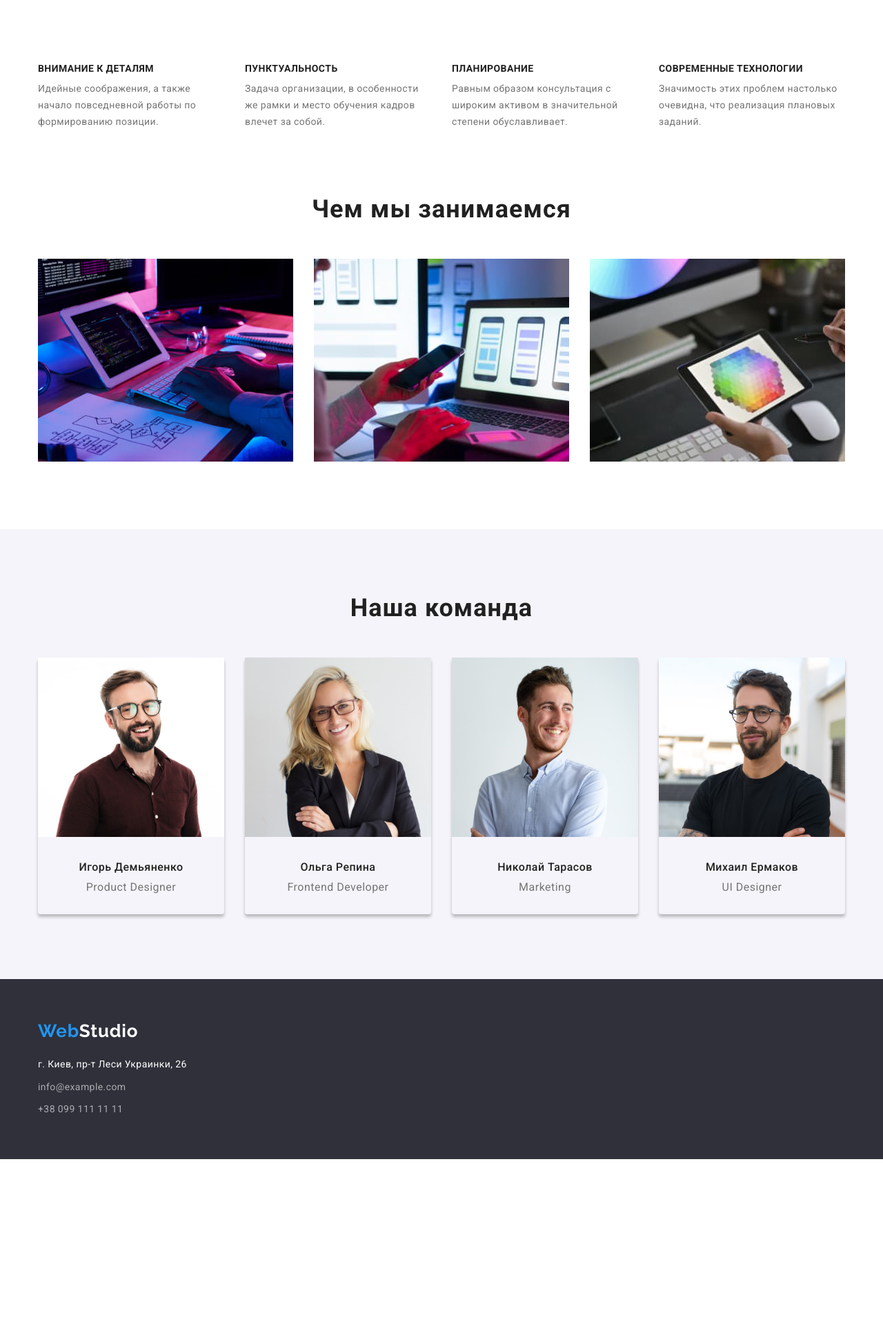
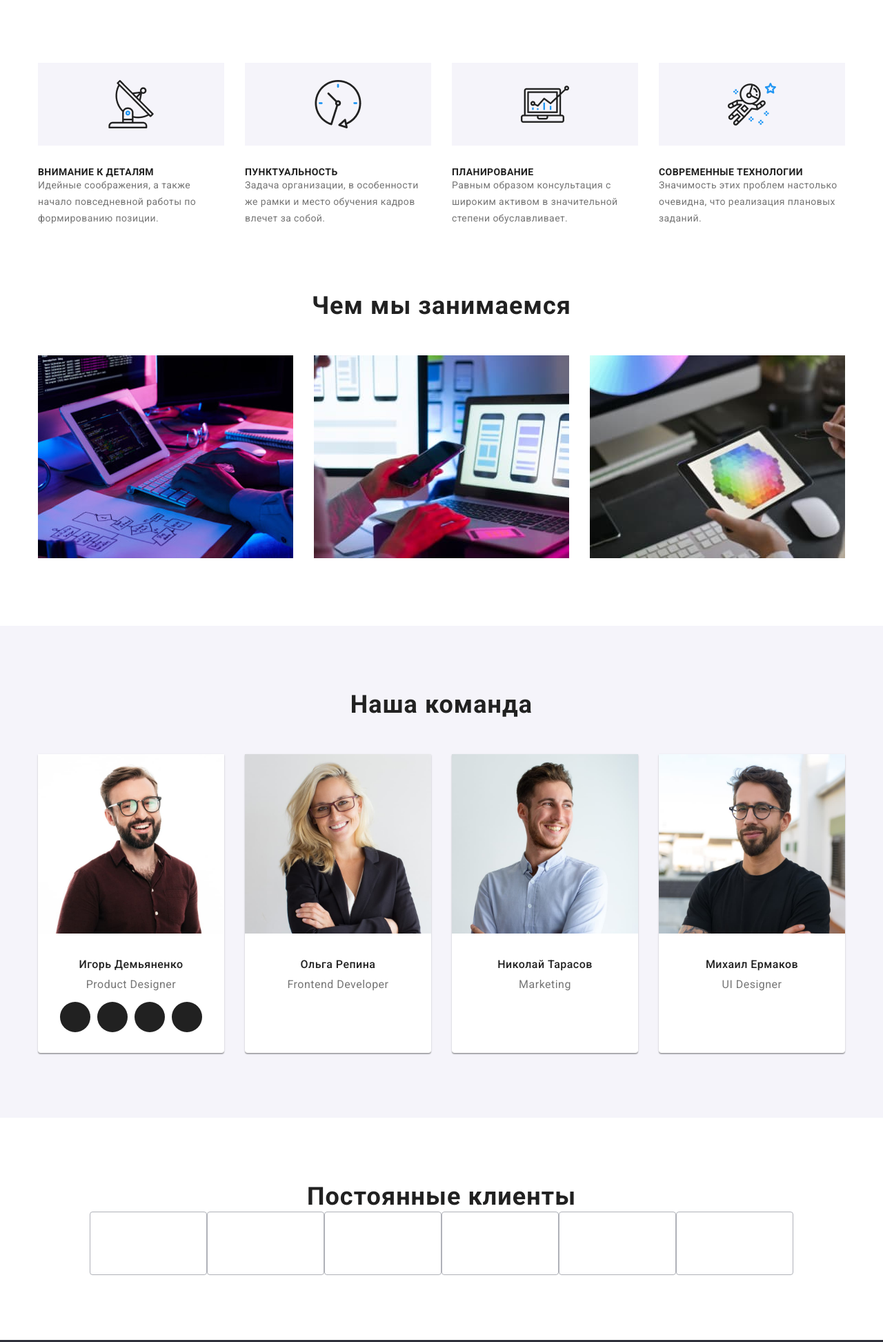
Before and after one commit to Selim96/goit-markup-hw-04, a plain HTML site: page index.html in a window 1280 px wide. Shown: the part 684-2629 px from the top of the page at 69% size. Before the commit the page ends 2364 px from the top, so only its background shows below. Drawn offline with nearby package versions, Linux system fonts and the light colour scheme.

Commit message:
clients section

```diff
--- a/css/styles.css
+++ b/css/styles.css
@@ -3,9 +3,12 @@
   --button-color: #2196f3;
   --primery-text-color: #757575;
   --baner-text-color: #fff;
-  --baner-color: rgba(47, 48, 58, 1);
+  --baner-color: rgba(196, 196, 196, 1);
   --filter-color: rgba(245, 244, 250, 1);
   --footer-text-color: rgba(255, 255, 255, 0.6);
+  --footer-color: rgba(47, 48, 58, 1);
+  --benefits-item-color: rgba(245, 244, 250, 1);
+  --border-clients-color: rgba(175, 177, 184, 1);
 }
 
 /* цвет фона #e5e5e5 */
@@ -116,6 +119,19 @@ h3 {
 /* Оформление основной части */
 
 .baner {
+  max-width: 1600px;
+  height: 600px;
+  margin-right: auto;
+  margin-left: auto;
+  background-image: linear-gradient(
+      to right,
+      rgba(47, 48, 58, 0.4),
+      rgba(47, 48, 58, 0.4)
+    ),
+    url(../images/bg-img/Img.jpg);
+  background-repeat: no-repeat;
+  background-position: center;
+  background-size: cover;
   background-color: var(--baner-color);
   text-align: center;
   padding-top: 200px;
@@ -170,6 +186,33 @@ h3 {
   width: 270px;
 }
 
+.benefits-item::before {
+  display: block;
+  content: "";
+  height: 120px;
+  background-color: var(--benefits-item-color);
+  background-size: 70px 70px;
+  background-position: center;
+  background-repeat: no-repeat;
+  margin-bottom: 30px;
+}
+
+.benefits-item:nth-child(1)::before {
+  background-image: url(../images/banefis-icon/antenna_1.png);
+}
+
+.benefits-item:nth-child(2)::before {
+  background-image: url(../images/banefis-icon/clock.png);
+}
+
+.benefits-item:nth-child(3)::before {
+  background-image: url(../images/banefis-icon/diagram.png);
+}
+
+.benefits-item:nth-child(4)::before {
+  background-image: url(../images/banefis-icon/astronaut.png);
+}
+
 .benefits-text {
   font-size: 14px;
   line-height: 1.71;
@@ -192,7 +235,6 @@ h3 {
 
 .title {
   color: var(--title-color);
-  margin-bottom: 10px;
 }
 
 .pictures {
@@ -230,8 +272,10 @@ h3 {
   padding-bottom: 30px;
   margin-right: 30px;
   width: 270px;
-  box-shadow: 0 4px 4px 0 rgba(0, 0, 0, 0.25);
-  border-radius: 4px;
+  background: #ffffff;
+  box-shadow: 0px 1px 3px rgba(0, 0, 0, 0.12), 0px 1px 1px rgba(0, 0, 0, 0.14),
+    0px 2px 1px rgba(0, 0, 0, 0.2);
+  border-radius: 0px 0px 4px 4px;
 }
 
 .names {
@@ -241,6 +285,7 @@ h3 {
   text-align: center;
   letter-spacing: 0.03em;
   margin-top: 30px;
+  margin-bottom: 10px;
 }
 
 .profession {
@@ -248,6 +293,39 @@ h3 {
   line-height: 1.1875;
   text-align: center;
   letter-spacing: 0.03em;
+  margin-bottom: 16px;
+}
+
+.social-list {
+  display: flex;
+  justify-content: center;
+}
+
+.social-item + .social-item {
+  margin-left: 10px;
+}
+
+.social-link {
+  text-decoration: none;
+  width: 44px;
+  height: 44px;
+  border-radius: 50%;
+  background-color: var(--title-color);
+  display: block;
+}
+
+/* ------оформление Постоянные клиенты---------- */
+.clients-list {
+  display: flex;
+  justify-content: center;
+}
+
+.clients-link {
+  display: block;
+  width: 170px;
+  height: 92px;
+  border: 1px solid var(--border-clients-color);
+  border-radius: 4px;
 }
 
 /* ---------------офрмление портфолио----------- */
@@ -348,7 +426,7 @@ h3 {
 
 .footer {
   color: #fff;
-  background-color: var(--baner-color);
+  background-color: var(--footer-color);
   padding: 60px 0;
 }
 
--- a/index.html
+++ b/index.html
@@ -140,6 +140,20 @@
               />
               <h3 class="title names">Игорь Демьяненко</h3>
               <p class="profession">Product Designer</p>
+              <ul class="no-dots social-list">
+                <li class="social-item">
+                  <a class="social-link" href=""></a>
+                </li>
+                <li class="social-item">
+                  <a class="social-link" href=""></a>
+                </li>
+                <li class="social-item">
+                  <a class="social-link" href=""></a>
+                </li>
+                <li class="social-item">
+                  <a class="social-link" href=""></a>
+                </li>
+              </ul>
             </li>
             <li class="team-item">
               <img
@@ -171,6 +185,21 @@
           </ul>
         </div>
       </section>
+
+      <!-- секция Постоянные клиенты -->
+      <section class="section">
+        <div class="conteiner">
+          <h2 class="class title">Постоянные клиенты</h2>
+          <ul class="no-dots clients-list">
+            <li class="clients-item"><a class="clients-link"></a></li>
+            <li class="clients-item"><a class="clients-link"></a></li>
+            <li class="clients-item"><a class="clients-link"></a></li>
+            <li class="clients-item"><a class="clients-link"></a></li>
+            <li class="clients-item"><a class="clients-link"></a></li>
+            <li class="clients-item"><a class="clients-link"></a></li>
+          </ul>
+        </div>
+      </section>
     </main>
 
     <footer class="footer">
```
Also changed, not shown: images/banefis-icon/antenna_1.png (added), images/banefis-icon/astronaut.png (added), images/banefis-icon/clock.png (added), images/banefis-icon/diagram.png (added), images/bg-img/Img.jpg (added), images/bg-img/Img.png (added).
